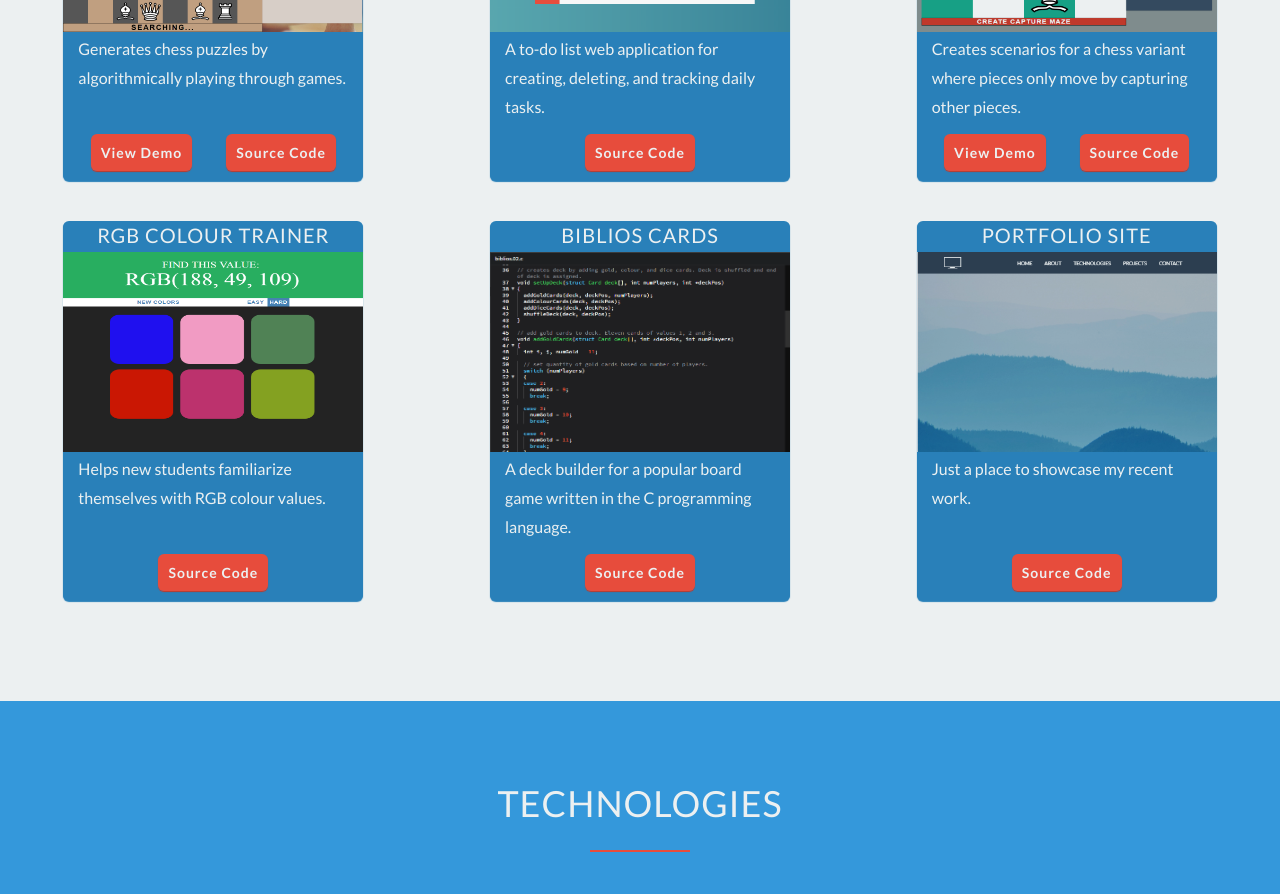
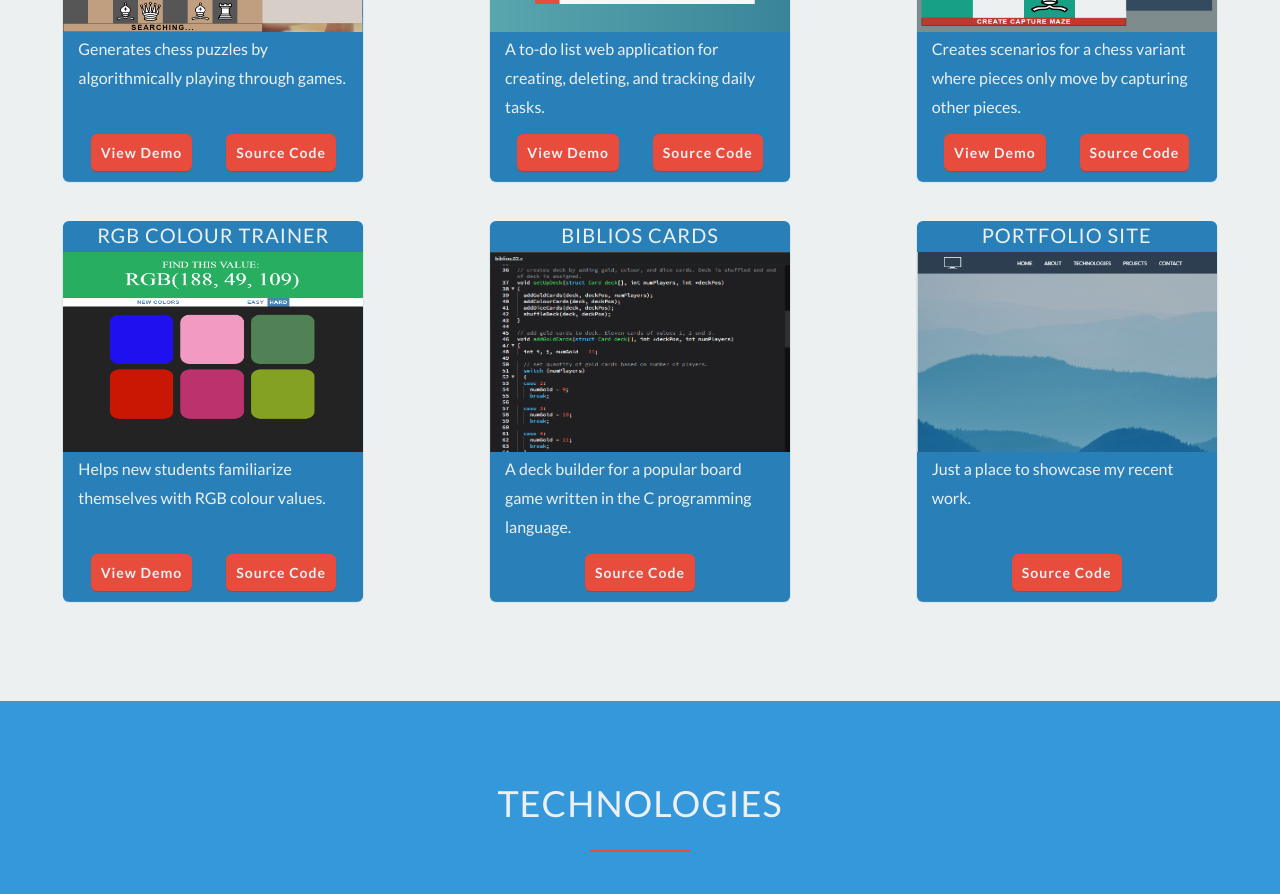
Before and after one commit to poftadeh/poftadeh.github.io, a plain HTML site: page index.html in a window 1280 px wide. Shown: the part 1200-2094 px from the top of the page. Drawn offline with nearby package versions, Linux system fonts and the light colour scheme; files whose address does not match are found by name.

Commit message:
Add live demo links to jquery tasks and rgb trainer

```diff
--- a/index.html
+++ b/index.html
@@ -44,6 +44,7 @@
         <img class="project-image" src="resources/img/jquery-tasks.png" alt="Chess Generator">
         <p class="project-description">A to-do list web application for creating, deleting, and tracking daily tasks. </p>
         <div class="button-row">
+          <a href="https://poftadeh.github.io/JQueryTasks" target="_blank" class="button-project">View Demo</a>
           <a href="https://github.com/poftadeh/JQueryTasks" target="_blank" class="button-project">Source Code</a>
         </div>
       </div>
@@ -61,6 +62,7 @@
         <img class="project-image" src="resources/img/rgb-game.png" alt="Chess Generator">
         <p class="project-description">Helps new students familiarize themselves with RGB colour values.</p>
         <div class="button-row">
+          <a href="https://poftadeh.github.io/RGB-Trainer" target="_blank" class="button-project">View Demo</a>
           <a href="https://github.com/poftadeh/RGB-Trainer" target="_blank" class="button-project">Source Code</a>
         </div>
       </div>
```
